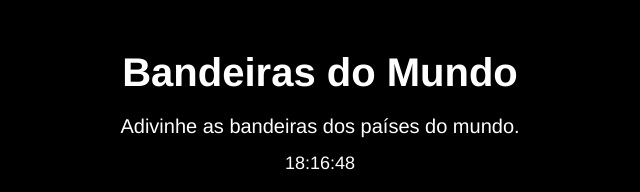
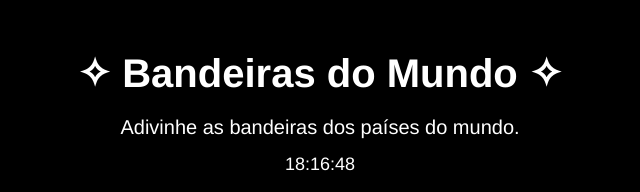
Before and after one commit to CodeinMel/bandeiras, a plain HTML site: page adiv.html in a window 1280 px wide. Shown: the top 192 px of the page, without its empty margins (320-960 px from the left). Drawn offline with Linux system fonts and the light colour scheme.

Commit message:
Refactor HTML structure and styles for quiz

```diff
--- a/adiv.html
+++ b/adiv.html
@@ -151,7 +151,7 @@
 
     <div id="inicio">
 
-        <h1 class="title">Bandeiras do Mundo</h1>
+        <h1 class="title">✧ Bandeiras do Mundo ✧</h1>
 
         <p>Adivinhe as bandeiras dos países do mundo.</p>
 
```
